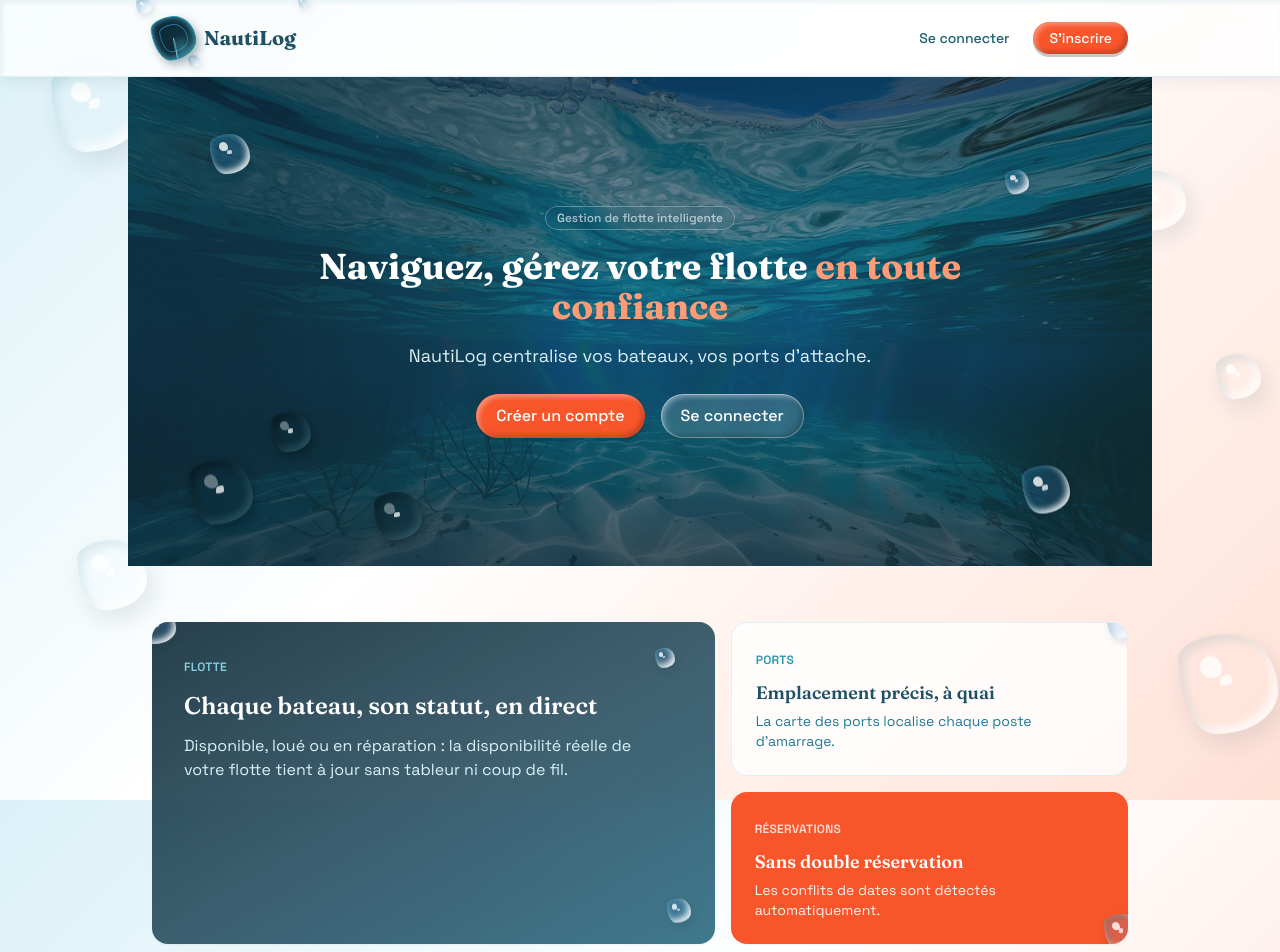
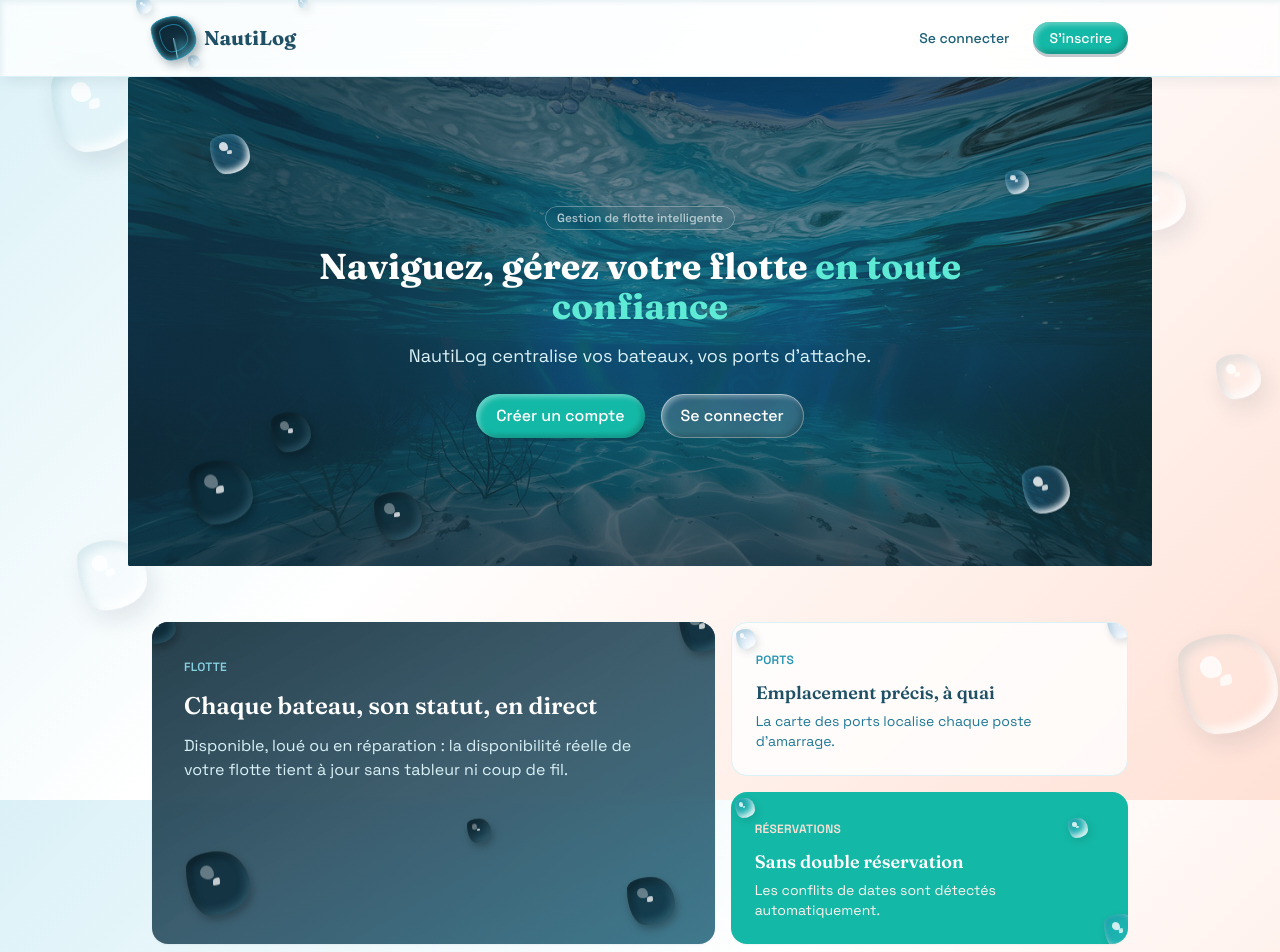
Before and after one commit to MellGitson/NautiLog, a React (Vite) app in the folder frontend/: page / in a window 1280 px wide. Shown: the top 952 px of the page. Built offline with nearby package versions, Linux system fonts and the light colour scheme.

Commit message:
feat(FE — Design): ajuste la palette accent de la landing page et affine les gouttes
- Remplace coral par teal sur le bouton accent, le titre, et les cartes Flotte/Réservations
- Ajoute des gouttes d'eau supplémentaires sur la landing page
- Ignore frontend/.vite/ (cache local Vite)

```diff
--- a/frontend/src/index.css
+++ b/frontend/src/index.css
@@ -59,7 +59,7 @@
   }
 
   .btn-accent {
-    @apply btn bg-coral-500 text-white hover:bg-coral-600;
+    @apply btn bg-teal-500 text-white hover:bg-teal-600;
   }
 
   .btn-ghost {
--- a/frontend/src/pages/Accueil.jsx
+++ b/frontend/src/pages/Accueil.jsx
@@ -8,7 +8,7 @@ export default function Accueil() {
   return (
     <main className="flex flex-col items-center gap-10 text-center">
       <section
-        className="relative -mx-6 -mt-10 flex w-[calc(100%+3rem)] flex-col items-center gap-6 overflow-hidden px-6 py-24 text-white sm:py-32"
+        className="relative -mx-6 -mt-10 flex w-[calc(100%+3rem)] flex-col items-center gap-6 overflow-hidden px-6 py-24 text-white sm:py-32 rounded-sm"
         style={{ backgroundImage: `url(${wallpaperEau})`, backgroundSize: 'cover', backgroundPosition: 'center' }}
       >
         <div className="absolute inset-0 bg-gradient-to-b from-ocean-950/70 via-ocean-900/50 to-ocean-950/80" aria-hidden="true" />
@@ -31,7 +31,7 @@ export default function Accueil() {
             Gestion de flotte intelligente
           </span>
           <h1 className="max-w-2xl text-white drop-shadow-sm">
-            Naviguez, gérez votre flotte <span className="text-coral-300">en toute confiance</span>
+            Naviguez, gérez votre flotte <span className="text-teal-300">en toute confiance</span>
           </h1>
           <p className="mx-auto max-w-xl text-lg text-ocean-100">
             NautiLog centralise vos bateaux, vos ports d'attache.
@@ -54,9 +54,13 @@ export default function Accueil() {
 
       <div className="grid w-full gap-4 pt-4 text-left sm:grid-cols-12">
         <div className="relative overflow-hidden sm:col-span-7 sm:row-span-2 rounded-2xl bg-gradient-to-br from-ocean-950/90 via-ocean-900/85 to-ocean-700/85 p-8 text-white shadow-sm backdrop-blur-sm">
-          <span className="goutte-eau goutte-eau--claire pointer-events-none absolute -left-3 -top-3 h-9 w-9" aria-hidden="true" />
-          <span className="goutte-eau goutte-eau--claire pointer-events-none absolute bottom-4 right-6 h-6 w-6" style={{ animationDelay: '1.3s' }} aria-hidden="true" />
-          <span className="goutte-eau goutte-eau--claire pointer-events-none absolute right-10 top-8 h-5 w-5" style={{ animationDelay: '2.1s' }} aria-hidden="true" />
+          <span className="goutte-eau goutte-eau--sombre pointer-events-none absolute -left-3 -top-3 h-9 w-9" aria-hidden="true" />
+                  <span className="goutte-eau goutte-eau--sombre pointer-events-none absolute bottom-[4%] right-10 h-12 w-12" style={{ animationDelay: '2.4s' }} aria-hidden="true" />
+                  <span className="goutte-eau goutte-eau--sombre pointer-events-none absolute -right-3 -top-3 h-12 w-12" style={{ animationDelay: '2.4s' }} aria-hidden="true" />
+
+          <span className="goutte-eau goutte-eau--sombre pointer-events-none absolute bottom-24 right-56 h-6 w-6" style={{ animationDelay: '1.3s' }} aria-hidden="true" />
+          <span className="goutte-eau goutte-eau--sombre pointer-events-none absolute bottom-[8%] left-[6%] h-16 w-16" style={{ animationDelay: '0.2s' }} aria-hidden="true" />
+          {/* <span className="goutte-eau goutte-eau--sombre pointer-events-none absolute right-20 top-15 h-5 w-5" style={{ animationDelay: '2.1s' }} aria-hidden="true" /> */}
           <span className="text-xs font-semibold uppercase tracking-wide text-ocean-300">Flotte</span>
           <h2 className="mt-3 text-white">Chaque bateau, son statut, en direct</h2>
           <p className="mt-3 max-w-md text-ocean-100">
@@ -65,12 +69,15 @@ export default function Accueil() {
         </div>
         <div className="relative overflow-hidden sm:col-span-5 rounded-2xl border border-ocean-100 bg-white/80 p-6 backdrop-blur-sm">
           <span className="goutte-eau goutte-eau--claire pointer-events-none absolute -right-2 -top-2 h-7 w-7" style={{ animationDelay: '0.8s' }} aria-hidden="true" />
+          <span className="goutte-eau goutte-eau--claire pointer-events-none absolute left-1 top-3 h-5 w-5" style={{ animationDelay: '2.1s' }} aria-hidden="true" />
           <span className="text-xs font-semibold uppercase tracking-wide text-ocean-500">Ports</span>
           <h2 className="mt-2 text-lg">Emplacement précis, à quai</h2>
           <p className="mt-1 text-sm text-ocean-600">La carte des ports localise chaque poste d'amarrage.</p>
         </div>
-        <div className="relative overflow-hidden sm:col-span-5 rounded-2xl bg-coral-500 p-6 text-white shadow-sm">
+        <div className="relative overflow-hidden sm:col-span-5 rounded-2xl bg-teal-500 p-6 text-white shadow-sm">
           <span className="goutte-eau goutte-eau--claire pointer-events-none absolute -bottom-3 -right-3 h-9 w-9" style={{ animationDelay: '2.2s' }} aria-hidden="true" />
+          <span className="goutte-eau goutte-eau--claire pointer-events-none absolute right-10 top-8 h-5 w-5" style={{ animationDelay: '2.1s' }} aria-hidden="true" />
+          <span className="goutte-eau goutte-eau--claire pointer-events-none absolute left-1 top-3 h-5 w-5" style={{ animationDelay: '2.1s' }} aria-hidden="true" />
           <span className="text-xs font-semibold uppercase tracking-wide text-coral-100">Réservations</span>
           <h2 className="mt-2 text-lg text-white">Sans double réservation</h2>
           <p className="mt-1 text-sm text-coral-50">Les conflits de dates sont détectés automatiquement.</p>
```
Also changed, not shown: 1 other file (tests, documents, lock files or other folders).
